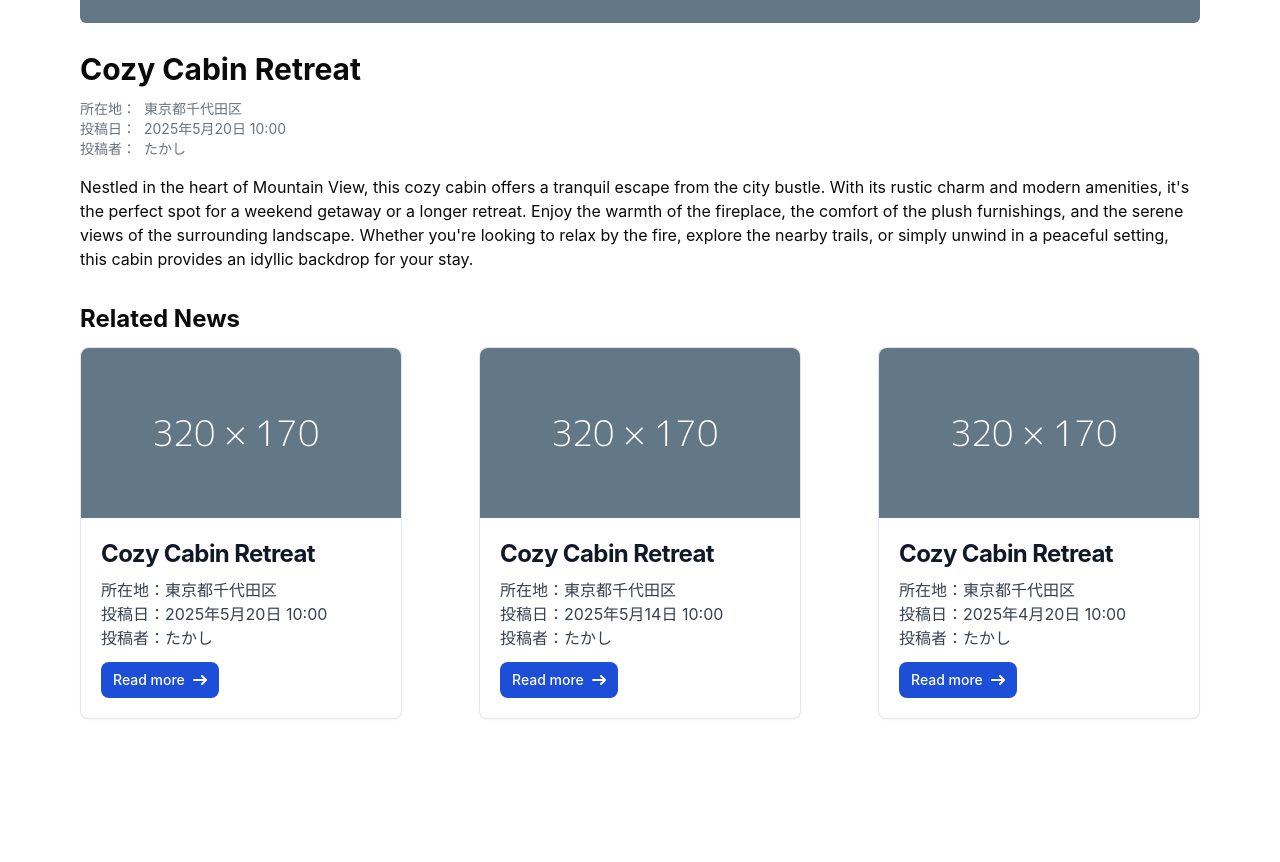
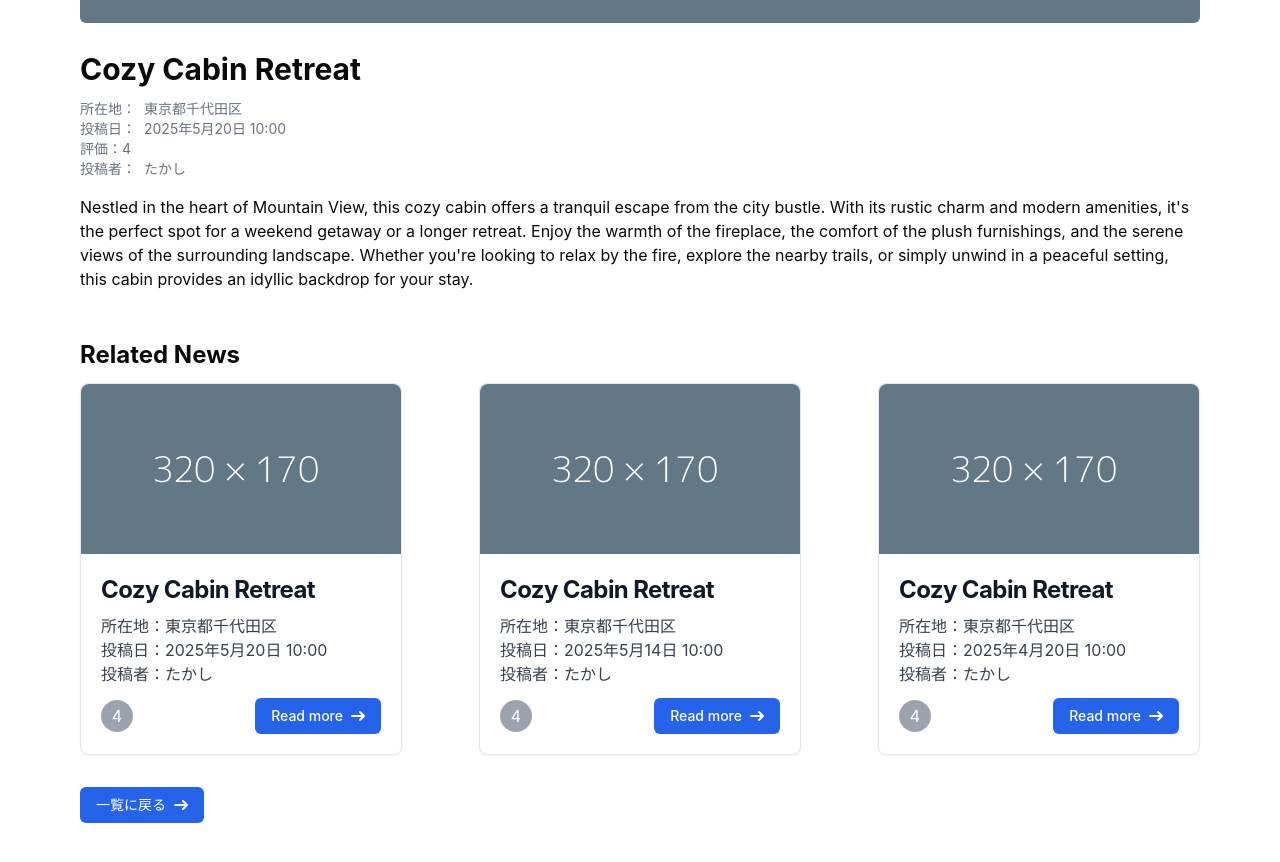
Before and after one commit to fuuta0201/visit-map, a Next.js app: page /spots/1 in a window 1280 px wide. Shown: the part 700-1562 px from the top of the page. Before the commit the page ends 1515 px from the top, so only its background shows below. Built offline with nearby package versions, Linux system fonts and the light colour scheme.

Commit message:
feat: spot detail

```diff
--- a/src/app/spots/[id]/page.tsx
+++ b/src/app/spots/[id]/page.tsx
@@ -1,9 +1,11 @@
 import React from 'react';
 import { getSpotById, getRelatedSpots } from '@/lib/dummyData';
 import Image from 'next/image';
+import Link from 'next/link';
 
 // UI
 import RelatedSpots from '@/components/spotsDetail/RelatedSpots';
+import ArrowButton from '@/components/common/ArrowButton';
 
 interface PostPageProps {
   params: {
@@ -55,15 +57,26 @@ const page = async ({ params }: PostPageProps) => {
             <dt>投稿日：</dt>
             <dd>{formattedCreatedAt}</dd>
           </div>
+          <div className="flex">
+            <dt>評価：</dt>
+            <dd>{spot.rating}</dd>
+          </div>
           <div className="flex items-center gap-2">
             <dt>投稿者：</dt>
             <dd>{spot.userName}</dd>
           </div>
         </dl>
-        <div className="mb-8">
+        <div className="mb-12">
           <p>{spot.message}</p>
         </div>
         {relatedSpots && <RelatedSpots relatedSpots={relatedSpots} />}
+        <div className="pt-8">
+          <Link href={'/spots/'}>
+            <ArrowButton variant="primary" className="text-base px-6 py-3">
+              一覧に戻る
+            </ArrowButton>
+          </Link>
+        </div>
       </div>
     </div>
   );
--- a/src/components/spotsDetail/Card.tsx
+++ b/src/components/spotsDetail/Card.tsx
@@ -1,6 +1,9 @@
 import React from 'react';
 import Image from 'next/image';
 import Link from 'next/link';
+
+// UI
+import ArrowButton from '@/components/common/ArrowButton';
 
 type Props = {
   title: string;
@@ -9,9 +12,10 @@ type Props = {
   userName: string;
   figure: string;
   link: string;
+  rate: number;
 };
 
-const Card = ({ title, addr, createdAt, userName, figure, link }: Props) => {
+const Card = ({ title, addr, createdAt, userName, figure, link, rate }: Props) => {
   const formatDate = (date: string) => {
     const createdAtDate = new Date(date);
     const formattedCreatedAt = createdAtDate.toLocaleString('ja-JP', {
@@ -26,13 +30,18 @@ const Card = ({ title, addr, createdAt, userName, figure, link }: Props) => {
   return (
     <div className="w-full bg-white border border-gray-200 rounded-lg shadow-sm">
       <Link href={link}>
-        <Image src={figure} width={320} height={170} className="rounded-t-lg" alt="" />
+        <Image
+          src={figure}
+          width={320}
+          height={170}
+          sizes="100%"
+          className="rounded-t-lg w-full h-auto"
+          alt=""
+        />
       </Link>
       <div className="p-5">
         <Link href={link}>
-          <h3 className="mb-2 text-2xl font-bold tracking-tight text-gray-900 dark:text-white">
-            {title}
-          </h3>
+          <h3 className="mb-2 text-2xl font-bold tracking-tight text-gray-900">{title}</h3>
         </Link>
         <dl className="mb-3 font-normal text-gray-700">
           <div className="flex">
@@ -48,27 +57,16 @@ const Card = ({ title, addr, createdAt, userName, figure, link }: Props) => {
             <dd>{userName}</dd>
           </div>
         </dl>
-        <Link
-          href={link}
-          className="inline-flex items-center px-3 py-2 text-sm font-medium text-center text-white bg-blue-700 rounded-lg hover:bg-blue-800 focus:ring-4 focus:outline-none focus:ring-blue-300 dark:bg-blue-600 dark:hover:bg-blue-700 dark:focus:ring-blue-800"
-        >
-          Read more
-          <svg
-            className="rtl:rotate-180 w-3.5 h-3.5 ms-2"
-            aria-hidden="true"
-            xmlns="http://www.w3.org/2000/svg"
-            fill="none"
-            viewBox="0 0 14 10"
-          >
-            <path
-              stroke="currentColor"
-              strokeLinecap="round"
-              strokeLinejoin="round"
-              strokeWidth="2"
-              d="M1 5h12m0 0L9 1m4 4L9 9"
-            />
-          </svg>
-        </Link>
+        <div className="flex justify-between items-center">
+          <p className="w-8 h-8 bg-gray-400 rounded-full flex justify-center items-center">
+            <span className="text-white">{rate}</span>
+          </p>
+          <Link href={link}>
+            <ArrowButton variant="primary" className="text-base px-6 py-3">
+              Read more
+            </ArrowButton>
+          </Link>
+        </div>
       </div>
     </div>
   );
--- a/src/components/spotsDetail/RelatedSpots.tsx
+++ b/src/components/spotsDetail/RelatedSpots.tsx
@@ -12,9 +12,9 @@ const RelatedSpots = ({ relatedSpots }: Props) => {
   return (
     <div className="w-full">
       <h2 className="text-xl md:text-2xl font-bold mb-3">Related News</h2>
-      <ul className="flex flex-col md:flex-row md:justify-between">
+      <ul className="flex flex-col gap-2 md:flex-row md:justify-between md:gap-0">
         {relatedSpots.map((spot, _) => (
-          <li key={spot.id} className="max-w-[30%]">
+          <li key={spot.id} className="max-w-full md:max-w-[30%]">
             <Card
               title={spot.title}
               userName={spot.userName}
@@ -22,6 +22,7 @@ const RelatedSpots = ({ relatedSpots }: Props) => {
               createdAt={spot.createdAt}
               figure={spot.imageUrl}
               link={`/spots/${spot.id}`}
+              rate={spot.rating}
             />
           </li>
         ))}
```
